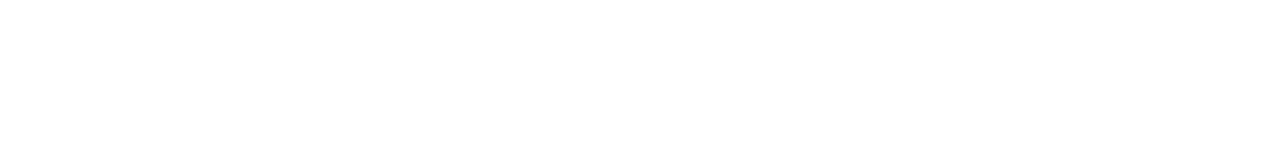
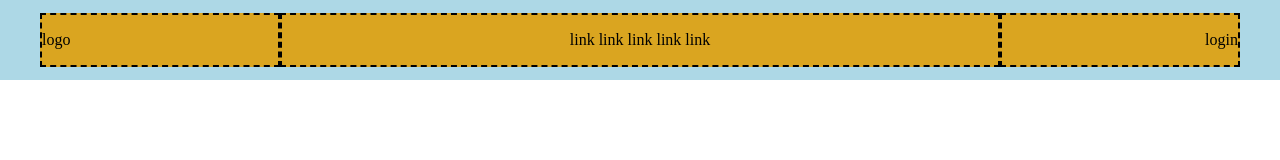
Before and after one commit to Vittoriocorradi/htmlcss-struttura-discord, a plain HTML site: page index.html in a window 1280 px wide. Drawn offline with Linux system fonts and the light colour scheme.

Commit message:
Header-top

```diff
--- a/css/style.css
+++ b/css/style.css
@@ -5,3 +5,46 @@
     padding: 0;
     box-sizing: border-box;
 }
+
+/* Debug */
+
+.debug .dash {
+    border: 2px dashed black;
+}
+
+.debug .header-top {
+    height: 80px;
+    background-color: #ADD8E6;
+}
+
+.debug .nav {
+    background-color: #DAA520;
+    min-height: 50px;
+}
+
+/* Header */
+
+.header-top {
+    display: flex;
+    justify-content: center;
+    align-items: center;
+}
+
+nav {
+    display: flex;
+    width: 1200px;
+    line-height: 50px;
+}
+
+.nav-side {
+    width: 20%;
+}
+
+.nav-center {
+    width: 60%;
+    text-align: center;
+}
+
+nav .right {
+    text-align: right;
+}
--- a/index.html
+++ b/index.html
@@ -7,10 +7,19 @@
     <title>Struttura Discord</title>
     <link rel="stylesheet" href="css/style.css">
 </head>
-<body>
+<body class="debug">
     <!-- Header -->
     <header>
+        <div class="header-top">
+            <nav>
+                <div class="nav nav-side left dash">logo</div>
+                <div class="nav nav-center dash">link link link link link</div>
+                <div class="nav nav-side right dash">login</div>
+            </nav>
+        </div>
+        <div class="header-bottom">
 
+        </div>
     </header>
     <!-- /Header -->
     <!-- Main -->
```
